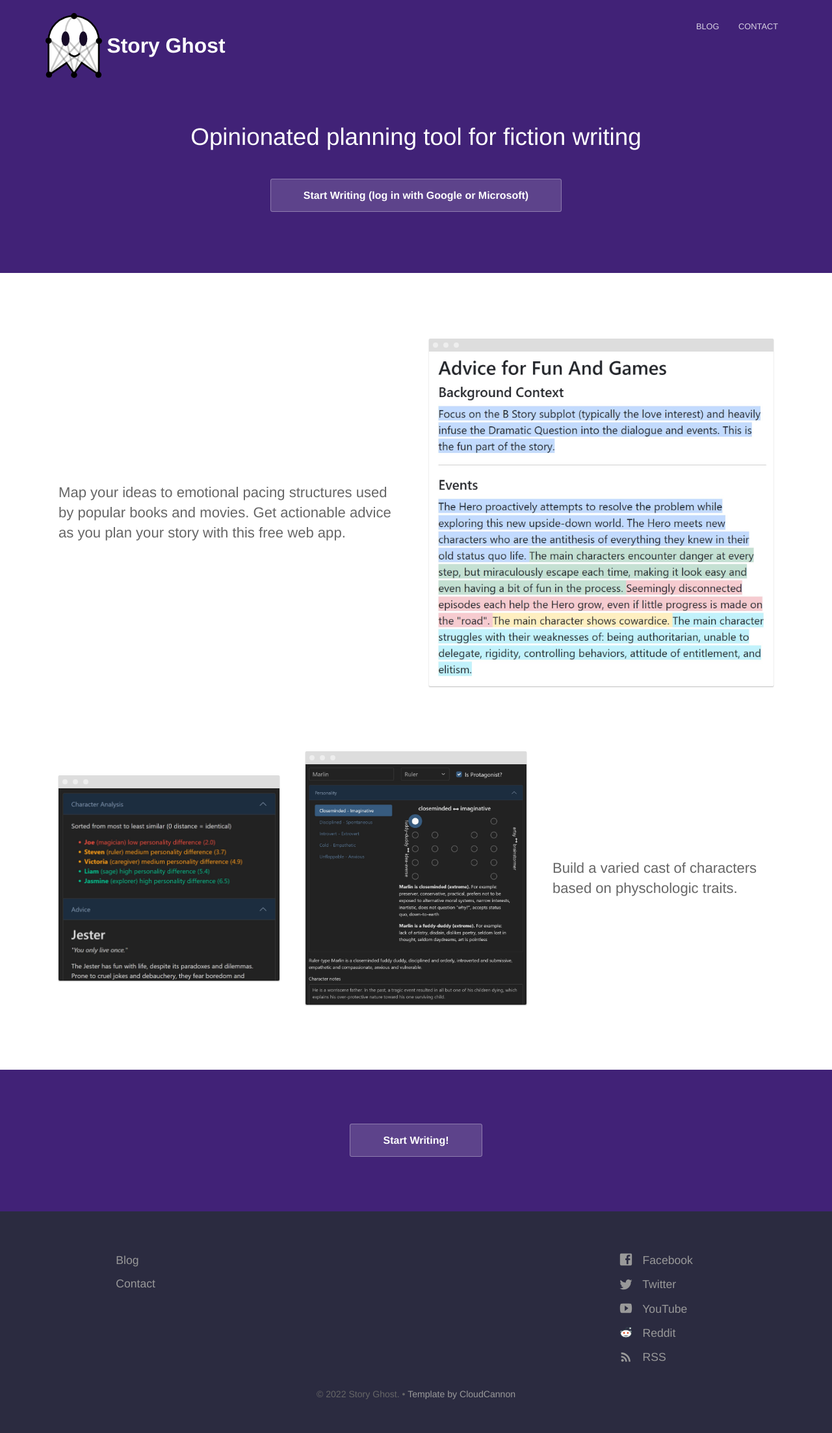
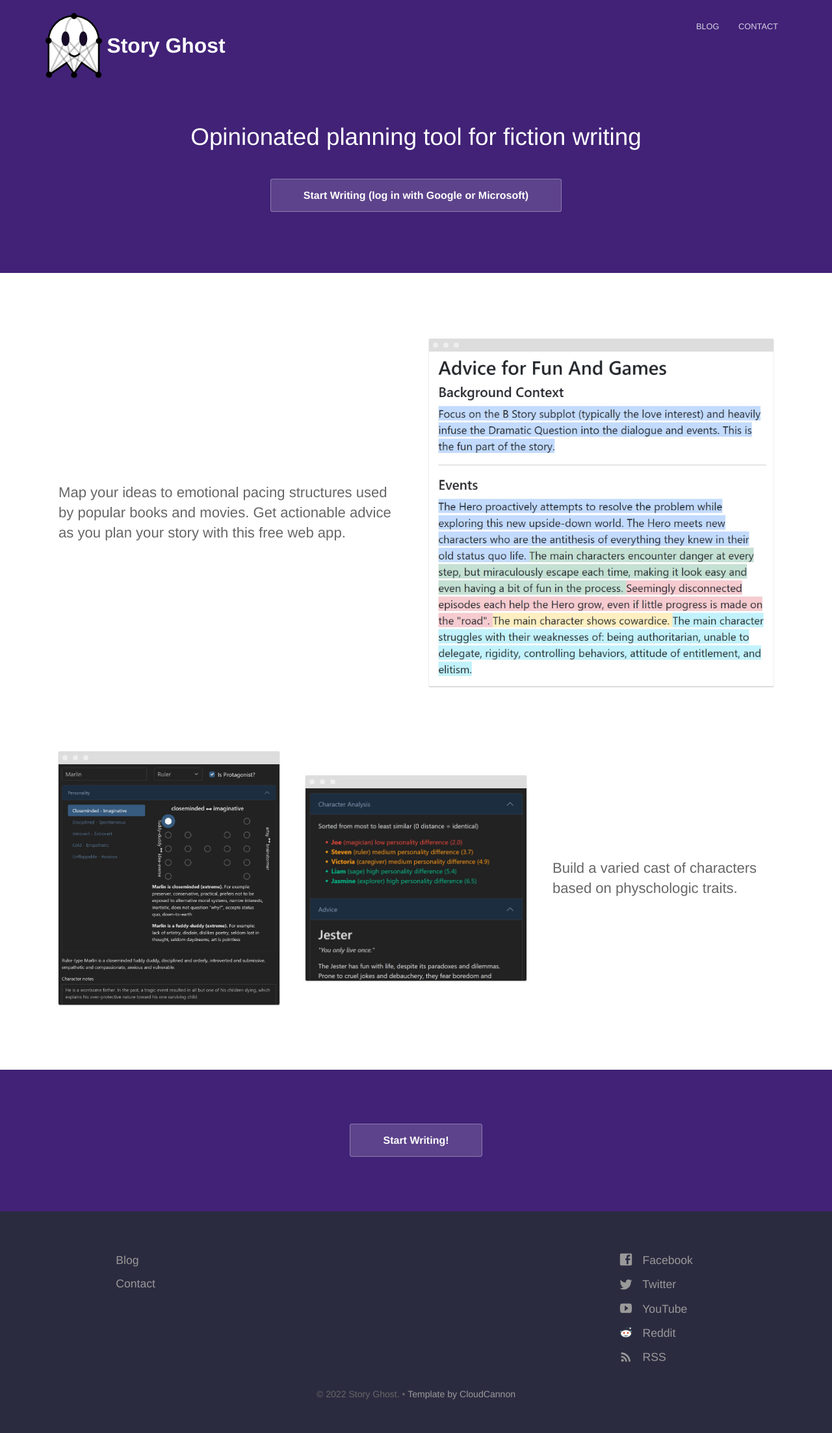
Before and after one commit to headchem/story-ghost, a Jekyll site: the page built from index.html, in a window 1280 px wide. Shown: the whole page at 65% size. Built offline with Jekyll 4.4.1, drawn with Linux system fonts in a browser that asks for light colours.

Commit message:
reverse order of character images

```diff
--- a/index.html
+++ b/index.html
@@ -31,11 +31,11 @@ description: Story Ghost cures writer's block
 			</div>
 
 			<div class="image">
-				<img src="{{ site.baseurl }}/images/landing/plotter_character.jpg" alt="screenshot of character personality builder" class="screenshot editable" />
+				<img src="{{ site.baseurl }}/images/landing/plotter_character_personality_similarities.jpg" alt="screenshot of character personality similarity measurement" class="screenshot editable" />
 			</div>
 
 			<div class="image">
-				<img src="{{ site.baseurl }}/images/landing/plotter_character_personality_similarities.jpg" alt="screenshot of character personality similarity measurement" class="screenshot editable" />
+				<img src="{{ site.baseurl }}/images/landing/plotter_character.jpg" alt="screenshot of character personality builder" class="screenshot editable" />
 			</div>
 
 		</div>
```
